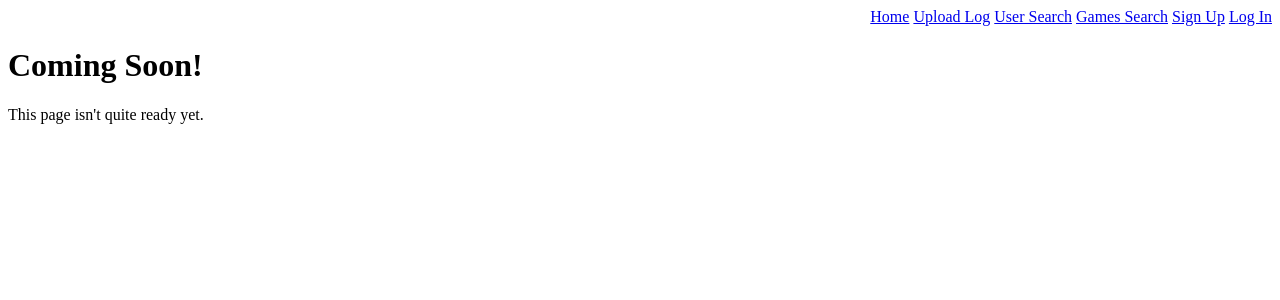
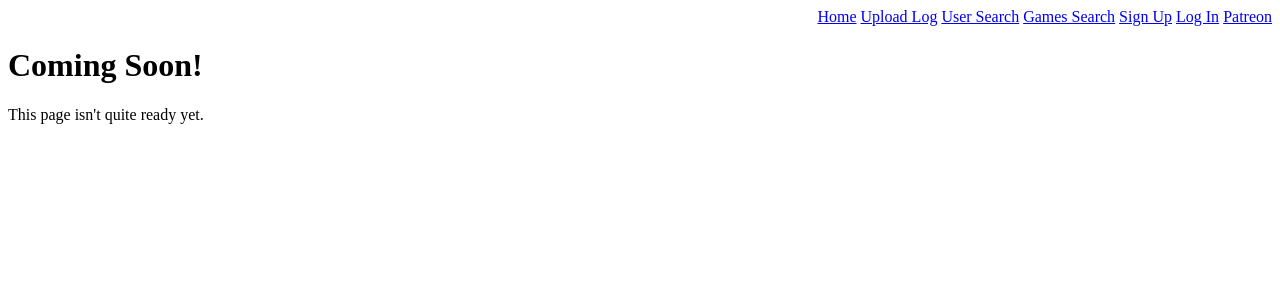
Before and after one commit to avandever/keytracker, a Flask app: page /fame in a window 1280 px wide. Shown: the top 300 px of the page. Run offline with Flask 3, Linux system fonts and the light colour scheme; parts of the project's set-up code (start-up, migrations or seed data) failed here and were passed over.

Commit message:
Add patreon plea and link

```diff
--- a/keytracker/routes/ui.py
+++ b/keytracker/routes/ui.py
@@ -483,3 +483,8 @@ def oauth_redirect():
     membership = memberships[0] if memberships and len(memberships) > 0 else None
     print(memberships)
     return str(memberships)
+
+
+@blueprint.route("/patreon")
+def patreon():
+    return render_template("patreon.html")
--- a/keytracker/templates/navigation.html
+++ b/keytracker/templates/navigation.html
@@ -11,5 +11,6 @@
             <a href="{{ url_for("ui.signup") }}">Sign Up</a>
             <a href="{{ url_for("ui.login") }}">Log In</a>
         {% endif %}
+            <a href="{{ url_for("ui.patreon") }}">Patreon</a>
     </nav>
 </header>
```
